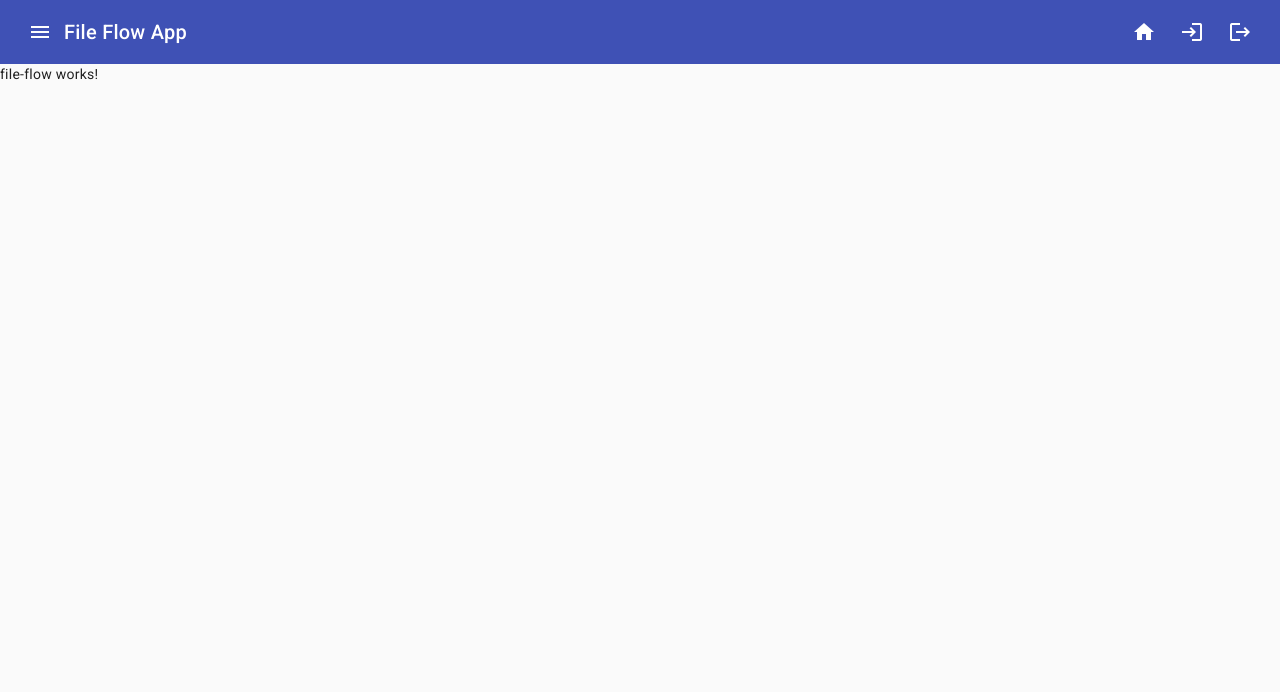
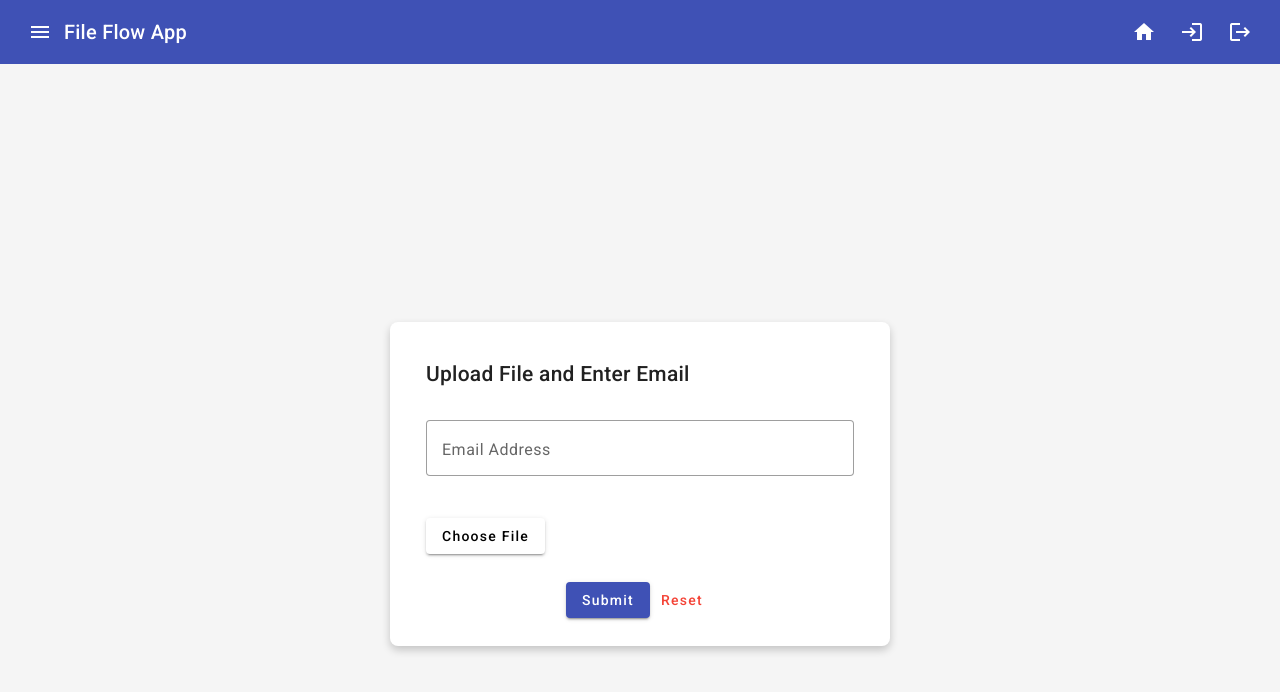
Before and after one commit to BillYang3416/go-stream-flow, an Angular app in the folder file-flow-ui/: page /file-flow in a window 1280 px wide. Shown: the top 692 px of the page. Built offline with nearby package versions, Linux system fonts and the light colour scheme.

Commit message:
add upload file btn and email input

```diff
--- a/file-flow-ui/src/app/features/file-flow/file-flow.component.html
+++ b/file-flow-ui/src/app/features/file-flow/file-flow.component.html
@@ -1 +1,30 @@
-<p>file-flow works!</p>
+<div class="file-flow-container">
+  <mat-card class="upload-card">
+    <mat-card-header>
+      <mat-card-title>Upload File and Enter Email</mat-card-title>
+    </mat-card-header>
+    <mat-card-content>
+      <mat-form-field class="full-width-input" appearance="outline">
+        <mat-label>Email Address</mat-label>
+        <input matInput placeholder="Enter your email" type="email" />
+      </mat-form-field>
+      <div class="file-upload-wrapper">
+        <input
+          #fileUpload
+          type="file"
+          id="fileUpload"
+          hidden
+          (change)="onFileSelected($event)"
+        />
+        <button mat-raised-button (click)="fileUpload.click()">
+          Choose File
+        </button>
+        <span>{{ fileName }}</span>
+      </div>
+    </mat-card-content>
+    <mat-card-actions>
+      <button mat-raised-button color="primary">Submit</button>
+      <button mat-button color="warn">Reset</button>
+    </mat-card-actions>
+  </mat-card>
+</div>
--- a/file-flow-ui/src/app/features/file-flow/file-flow.component.scss
+++ b/file-flow-ui/src/app/features/file-flow/file-flow.component.scss
@@ -0,0 +1,43 @@
+.file-flow-container {
+  display: flex;
+  justify-content: center;
+  align-items: center;
+  height: 100vh;
+  padding: 20px;
+  background-color: #f5f5f5;
+
+  .upload-card {
+    max-width: 500px;
+    width: 100%;
+    margin: auto; /* Centers the card in the available space */
+    padding: 20px; /* Padding inside the card */
+    box-shadow: 0 4px 8px 0 rgba(0, 0, 0, 0.2); /* Adds a subtle shadow around the card */
+    border-radius: 8px; /* Rounds the corners of the card */
+    background-color: #ffffff;
+    mat-card-header {
+      padding-bottom: 20px;
+      text-align: center;
+    }
+
+    mat-card-title {
+      font-size: 1.5em;
+      margin-bottom: 10px;
+    }
+
+    .file-upload-wrapper {
+      display: flex;
+      align-items: center;
+      gap: 10px;
+      margin-top: 20px;
+      margin-bottom: 20px; /* Space below the file upload wrapper */
+    }
+
+    mat-card-actions {
+      justify-content: center;
+    }
+  }
+}
+
+.full-width-input {
+  width: 100%;
+}
--- a/file-flow-ui/src/app/features/file-flow/file-flow.component.ts
+++ b/file-flow-ui/src/app/features/file-flow/file-flow.component.ts
@@ -3,8 +3,15 @@ import { Component } from '@angular/core';
 @Component({
   selector: 'app-file-flow',
   templateUrl: './file-flow.component.html',
-  styleUrls: ['./file-flow.component.scss']
+  styleUrls: ['./file-flow.component.scss'],
 })
 export class FileFlowComponent {
+  fileName = '';
 
+  onFileSelected(event: any): void {
+    const file: File = event.target.files[0];
+    if (file) {
+      this.fileName = file.name;
+    }
+  }
 }
```
Also changed, not shown: file-flow-ui/src/app/features/file-flow/file-flow.module.ts (+14 -1 lines).
